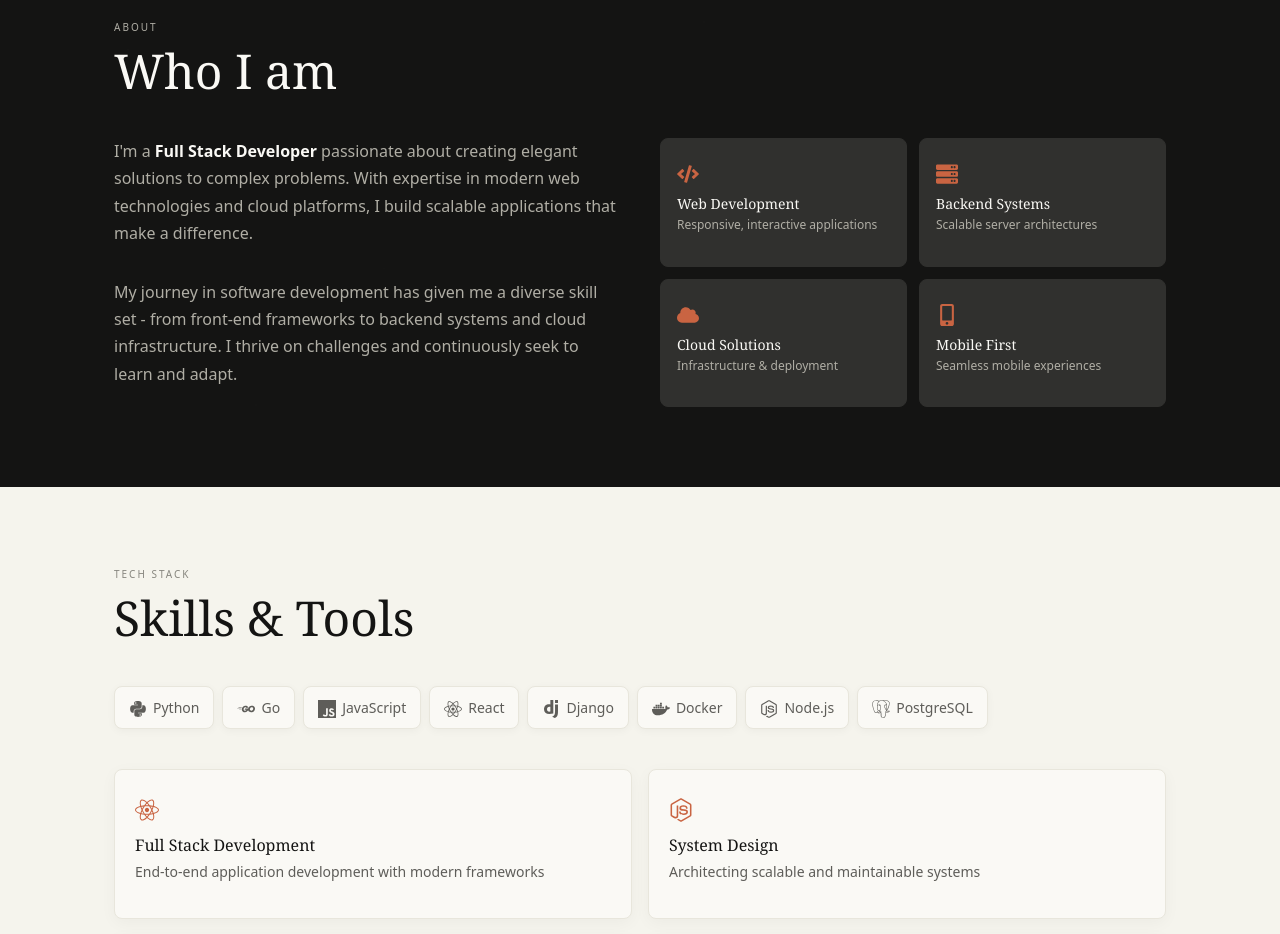
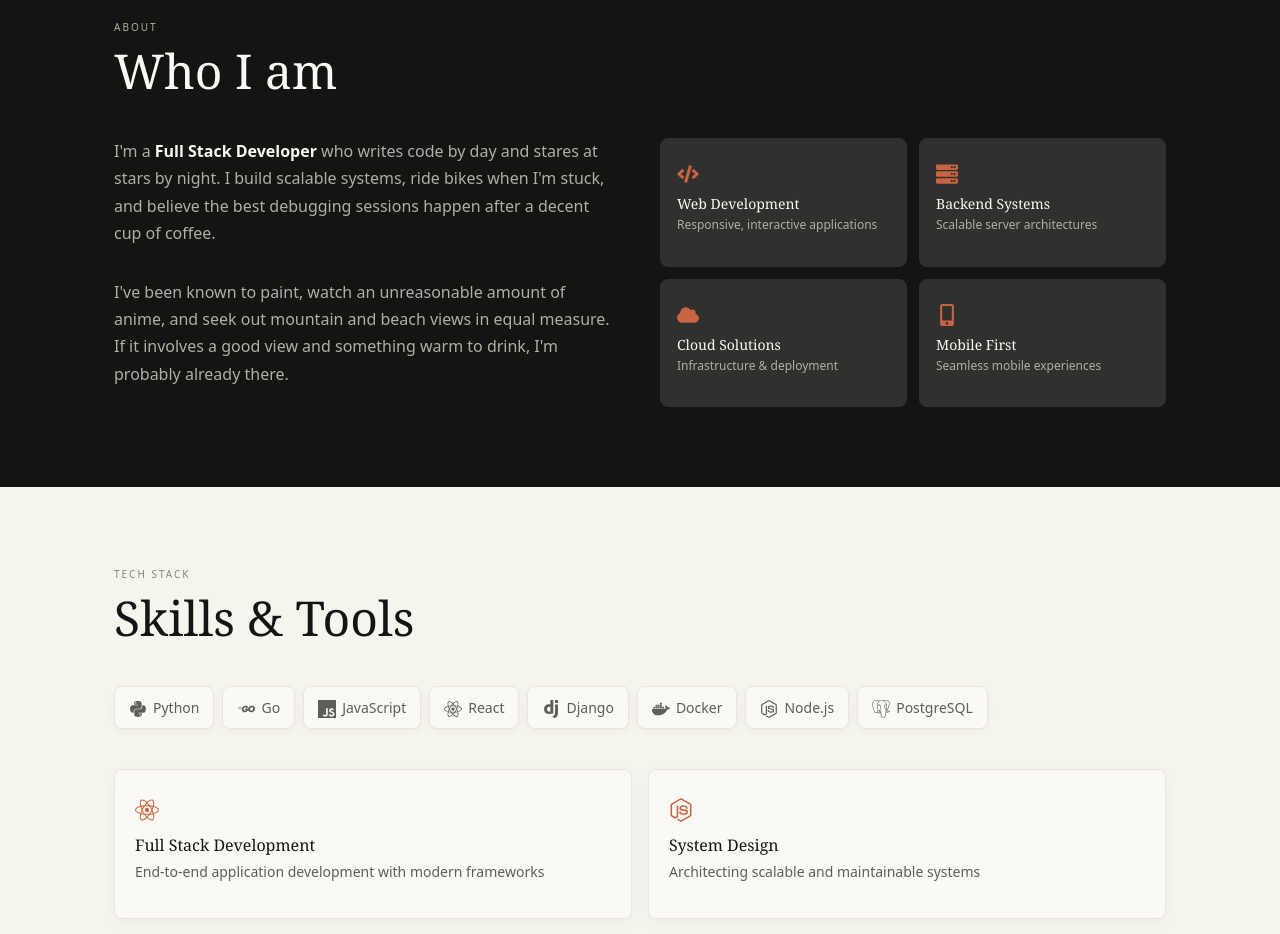
Before and after one commit to prashg008/mywebsite, a React (Vite) app: page / in a window 1280 px wide. Shown: the part 860-1794 px from the top of the page. Built offline with nearby package versions, Linux system fonts and the light colour scheme.

Commit message:
feat: rewrite About bio with personal voice

```diff
--- a/src/components/About.tsx
+++ b/src/components/About.tsx
@@ -37,14 +37,14 @@ const About = () => {
           <div className="about-grid">
             <motion.div variants={item} className="about-bio">
               <p>
-                I'm a <strong>Full Stack Developer</strong> passionate about creating elegant
-                solutions to complex problems. With expertise in modern web technologies and cloud
-                platforms, I build scalable applications that make a difference.
+                I'm a <strong>Full Stack Developer</strong> who writes code by day and stares at
+                stars by night. I build scalable systems, ride bikes when I'm stuck, and believe
+                the best debugging sessions happen after a decent cup of coffee.
               </p>
               <p>
-                My journey in software development has given me a diverse skill set - from
-                front-end frameworks to backend systems and cloud infrastructure. I thrive on
-                challenges and continuously seek to learn and adapt.
+                I've been known to paint, watch an unreasonable amount of anime, and seek out
+                mountain and beach views in equal measure. If it involves a good view and
+                something warm to drink, I'm probably already there.
               </p>
             </motion.div>
 
```
